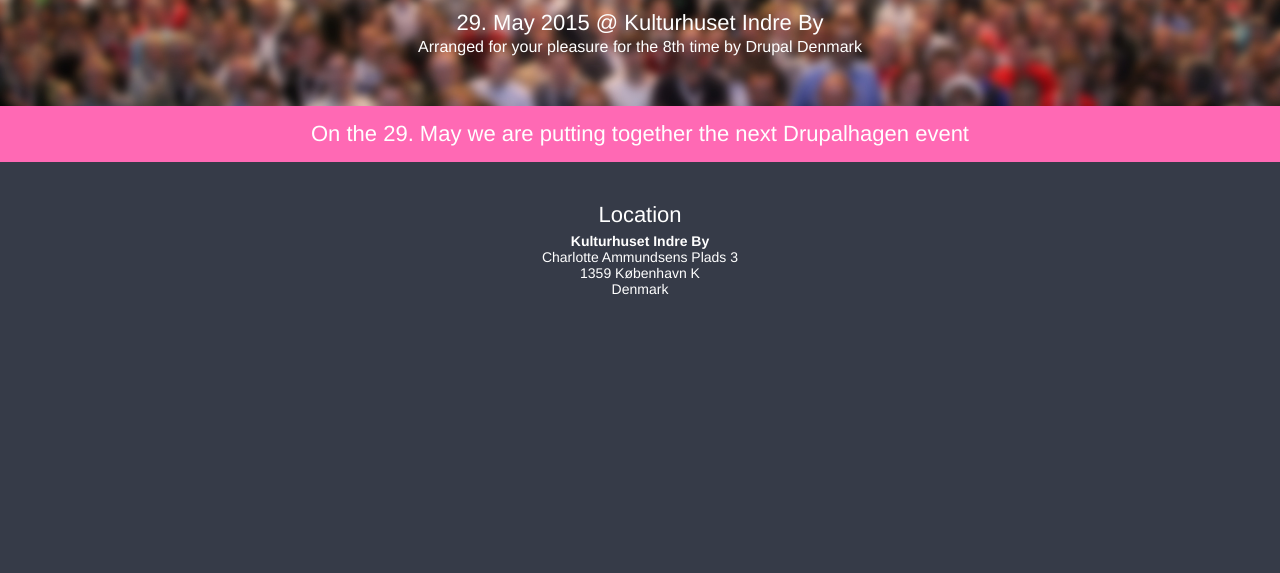
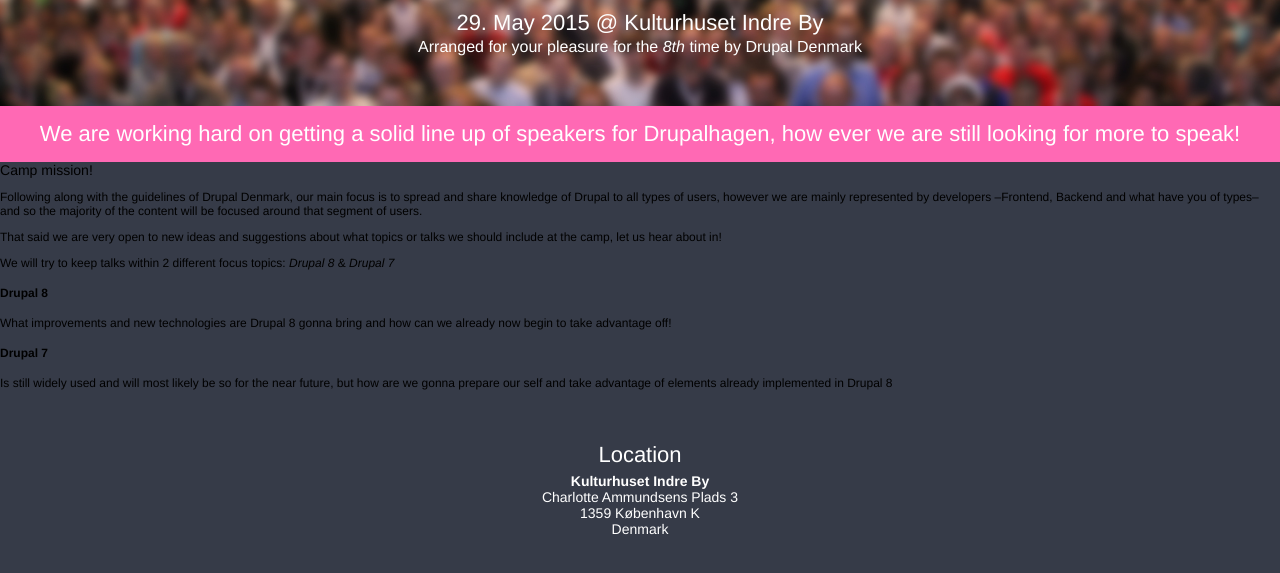
Before and after one commit to drupaldanmark/drupaldanmark.github.io, a plain HTML site: page index.html in a window 1280 px wide. Shown: the part 123-696 px from the top of the page. Drawn offline with Linux system fonts and the light colour scheme.

Commit message:
Added mission section

```diff
--- a/index.html
+++ b/index.html
@@ -21,12 +21,35 @@
 
   <h2>29. May 2015 @ Kulturhuset Indre By</h2>
 
-  <p>Arranged for your pleasure for the 8th time by Drupal Denmark</p>
+  <p>Arranged for your pleasure for the <em>8th</em> time by Drupal Denmark</p>
 </header>
 <section id="introduction">
-  <h3>On the 29. May we are putting together the next Drupalhagen event</h3>
+  <h3>We are working hard on getting a solid line up of speakers for Drupalhagen, how ever we are still looking for more to speak!</h3>
 </section>
+
+<section id="mission">
+  <h3>Camp mission!</h3>
+
+  <p>Following along with the guidelines of Drupal Denmark, our main focus is to spread and share knowledge of Drupal to
+    all types of users, however we are mainly represented by developers –Frontend, Backend and what have you of types–
+    and so the majority of the content will be focused around that segment of users.</p>
+
+  <p>That said we are very open to new ideas and suggestions about what topics or talks we should include at the camp, let us hear about in!</p>
+
+  <p>We will try to keep talks within 2 different focus topics: <em>Drupal 8</em> & <em>Drupal 7</em></p>
+
+  <h4>Drupal 8</h4>
+
+  <p>What improvements and new technologies are Drupal 8 gonna bring and how can we already now begin to take advantage off!</p>
+
+  <h4>Drupal 7</h4>
+
+  <p>Is still widely used and will most likely be so for the near future, but how are we gonna prepare our self and take advantage of elements already implemented in Drupal 8</p>
+
+</section>
+
 <section id="information">
+
   <h3>Location</h3>
   <address itemscope itemtype="http://schema.org/Organization">
     <div itemprop="name"><strong>Kulturhuset Indre By</strong></div>
```
